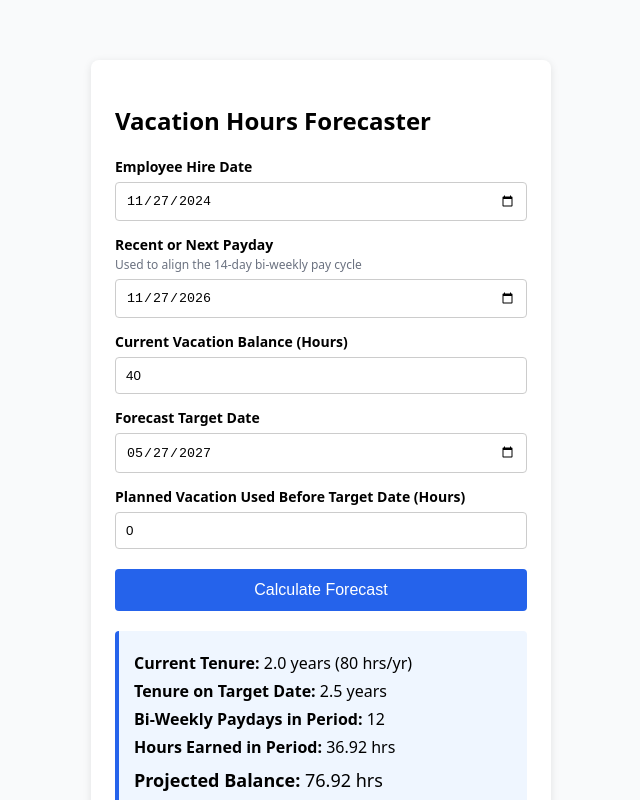
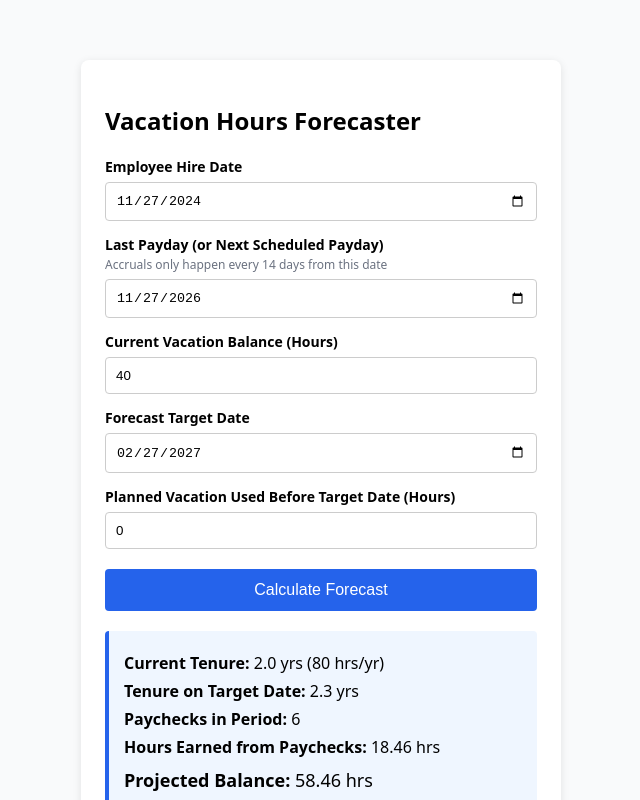
Before and after one commit to RONAM1-X3/RONAVacationHour, a plain HTML site: page index.html in a window 1280 px wide. Both pictures are taken after a click on the button "Calculate Forecast". Shown: the top 800 px of the page, without its empty margins (319-959 px from the left). Drawn offline with Linux system fonts and the light colour scheme.

Commit message:
Update index.html

```diff
--- a/index.html
+++ b/index.html
@@ -5,7 +5,7 @@
   <meta name="viewport" content="width=device-width, initial-scale=1.0">
   <title>Employee Vacation Hours Forecaster</title>
   <style>
-    body { font-family: system-ui, sans-serif; max-width: 460px; margin: 40px auto; padding: 20px; background: #f9fafb; }
+    body { font-family: system-ui, sans-serif; max-width: 480px; margin: 40px auto; padding: 20px; background: #f9fafb; }
     .card { background: white; padding: 24px; border-radius: 8px; box-shadow: 0 2px 8px rgba(0,0,0,0.1); }
     label { display: block; margin-top: 14px; font-weight: 600; font-size: 14px; }
     .hint { font-size: 12px; color: #6b7280; margin-top: 2px; }
@@ -14,6 +14,9 @@
     button:hover { background: #1d4ed8; }
     .result-box { margin-top: 20px; padding: 15px; background: #eff6ff; border-left: 4px solid #2563eb; border-radius: 4px; }
     .result-box p { margin: 6px 0; }
+    .paycheck-list { margin-top: 12px; padding-top: 10px; border-top: 1px solid #bfdbfe; max-height: 160px; overflow-y: auto; font-size: 13px; }
+    .paycheck-list ul { margin: 6px 0 0 0; padding-left: 18px; color: #374151; }
+    .paycheck-list li { margin-bottom: 3px; }
     .error { color: #dc2626; font-size: 14px; margin-top: 10px; display: none; }
   </style>
 </head>
@@ -24,8 +27,8 @@
     <label for="hireDate">Employee Hire Date</label>
     <input type="date" id="hireDate">
 
-    <label for="anchorPayDate">Recent or Next Payday</label>
-    <div class="hint">Used to align the 14-day bi-weekly pay cycle</div>
+    <label for="anchorPayDate">Last Payday (or Next Scheduled Payday)</label>
+    <div class="hint">Accruals only happen every 14 days from this date</div>
     <input type="date" id="anchorPayDate">
 
     <label for="currentHours">Current Vacation Balance (Hours)</label>
@@ -42,11 +45,13 @@
     <button onclick="forecastVacation()">Calculate Forecast</button>
 
     <div class="result-box" id="output" style="display:none;">
-      <p><strong>Current Tenure:</strong> <span id="currentTenureDisplay">0</span> years (<span id="currentTierDisplay">0</span> hrs/yr)</p>
-      <p><strong>Tenure on Target Date:</strong> <span id="futureTenureDisplay">0</span> years</p>
-      <p><strong>Bi-Weekly Paydays in Period:</strong> <span id="payPeriodsDisplay">0</span></p>
-      <p><strong>Hours Earned in Period:</strong> <span id="earnedDisplay">0</span> hrs</p>
+      <p><strong>Current Tenure:</strong> <span id="currentTenureDisplay">0</span> yrs (<span id="currentTierDisplay">0</span> hrs/yr)</p>
+      <p><strong>Tenure on Target Date:</strong> <span id="futureTenureDisplay">0</span> yrs</p>
+      <p><strong>Paychecks in Period:</strong> <span id="payPeriodsDisplay">0</span></p>
+      <p><strong>Hours Earned from Paychecks:</strong> <span id="earnedDisplay">0</span> hrs</p>
       <p style="font-size: 18px; margin-top: 10px;"><strong>Projected Balance:</strong> <span id="totalDisplay">0</span> hrs</p>
+
+      <div class="paycheck-list" id="paycheckBreakdown"></div>
     </div>
   </div>
 
@@ -70,7 +75,7 @@
     window.onload = function() {
       const today = new Date();
       const twoYearsAgo = new Date(today.getFullYear() - 2, today.getMonth(), today.getDate());
-      const sixMonthsAhead = new Date(today.getFullYear(), today.getMonth() + 6, today.getDate());
+      const threeMonthsAhead = new Date(today.getFullYear(), today.getMonth() + 3, today.getDate());
 
       // Default anchor payday to the most recent Friday
       const daysSinceFriday = (today.getDay() + 2) % 7;
@@ -78,22 +83,16 @@
 
       document.getElementById('hireDate').value = formatLocalDate(twoYearsAgo);
       document.getElementById('anchorPayDate').value = formatLocalDate(lastFriday);
-      document.getElementById('targetDate').value = formatLocalDate(sixMonthsAhead);
+      document.getElementById('targetDate').value = formatLocalDate(threeMonthsAhead);
     };
 
-    // BI-WEEKLY TENURE TIERS (26 pay periods per year)
+    // BI-WEEKLY TENURE TIERS (26 paychecks per year)
     function getAnnualHours(tenureInYears) {
-      if (tenureInYears < 3) {
-        return 80;   // < 3 years
-      } else if (tenureInYears < 10) {
-        return 120;  // 3 to 9.99 years
-      } else if (tenureInYears < 20) {
-        return 160;  // 10 to 19.99 years
-      } else if (tenureInYears < 25) {
-        return 200;  // 20 to 24.99 years
-      } else {
-        return 240;  // 25+ years
-      }
+      if (tenureInYears < 3) return 80;    // < 3 years  -> 3.08 hrs/paycheck
+      if (tenureInYears < 10) return 120;  // 3-10 years -> 4.62 hrs/paycheck
+      if (tenureInYears < 20) return 160;  // 10-20 yrs  -> 6.15 hrs/paycheck
+      if (tenureInYears < 25) return 200;  // 20-25 yrs  -> 7.69 hrs/paycheck
+      return 240;                          // 25+ years  -> 9.23 hrs/paycheck
     }
 
     function forecastVacation() {
@@ -122,7 +121,7 @@
       }
       errorMsg.style.display = 'none';
 
-      // Find the first payday strictly after today based on the 14-day anchor cycle
+      // Align to the first payday strictly AFTER today
       let nextPayday = new Date(anchorPayDate.getTime());
       while (nextPayday <= today) {
         nextPayday.setDate(nextPayday.getDate() + 14);
@@ -131,18 +130,22 @@
         nextPayday.setDate(nextPayday.getDate() - 14);
       }
 
-      // Step through every bi-weekly payday up to and including the target date
       let totalEarned = 0;
       let payPeriodsCount = 0;
-      const PAY_PERIODS_PER_YEAR = 26;
+      let paycheckItems = [];
+      const PAYCHECKS_PER_YEAR = 26;
 
+      // Only loop through bi-weekly paydays (every 14 days)
       let simPayday = new Date(nextPayday.getTime());
       while (simPayday <= targetDate) {
         if (simPayday >= hireDate) {
           const tenureOnPayday = getExactTenureYears(hireDate, simPayday);
           const annualAllowance = getAnnualHours(tenureOnPayday);
-          totalEarned += (annualAllowance / PAY_PERIODS_PER_YEAR);
+          const earnedThisPaycheck = annualAllowance / PAYCHECKS_PER_YEAR;
+
+          totalEarned += earnedThisPaycheck;
           payPeriodsCount++;
+          paycheckItems.push(`<li><strong>${formatLocalDate(simPayday)}:</strong> +${earnedThisPaycheck.toFixed(2)} hrs (${annualAllowance} hrs/yr tier)</li>`);
         }
         simPayday.setDate(simPayday.getDate() + 14);
       }
@@ -159,6 +162,14 @@
       document.getElementById('payPeriodsDisplay').innerText = payPeriodsCount;
       document.getElementById('earnedDisplay').innerText = totalEarned.toFixed(2);
       document.getElementById('totalDisplay').innerText = projectedTotal.toFixed(2);
+
+      const breakdownEl = document.getElementById('paycheckBreakdown');
+      if (paycheckItems.length > 0) {
+        breakdownEl.innerHTML = `<strong>Scheduled Paycheck Accruals:</strong><ul>${paycheckItems.join('')}</ul>`;
+      } else {
+        breakdownEl.innerHTML = `<strong>Scheduled Paycheck Accruals:</strong> No paydays fall between today and your target date (0 hrs earned).`;
+      }
+
       document.getElementById('output').style.display = 'block';
     }
   </script>
```
